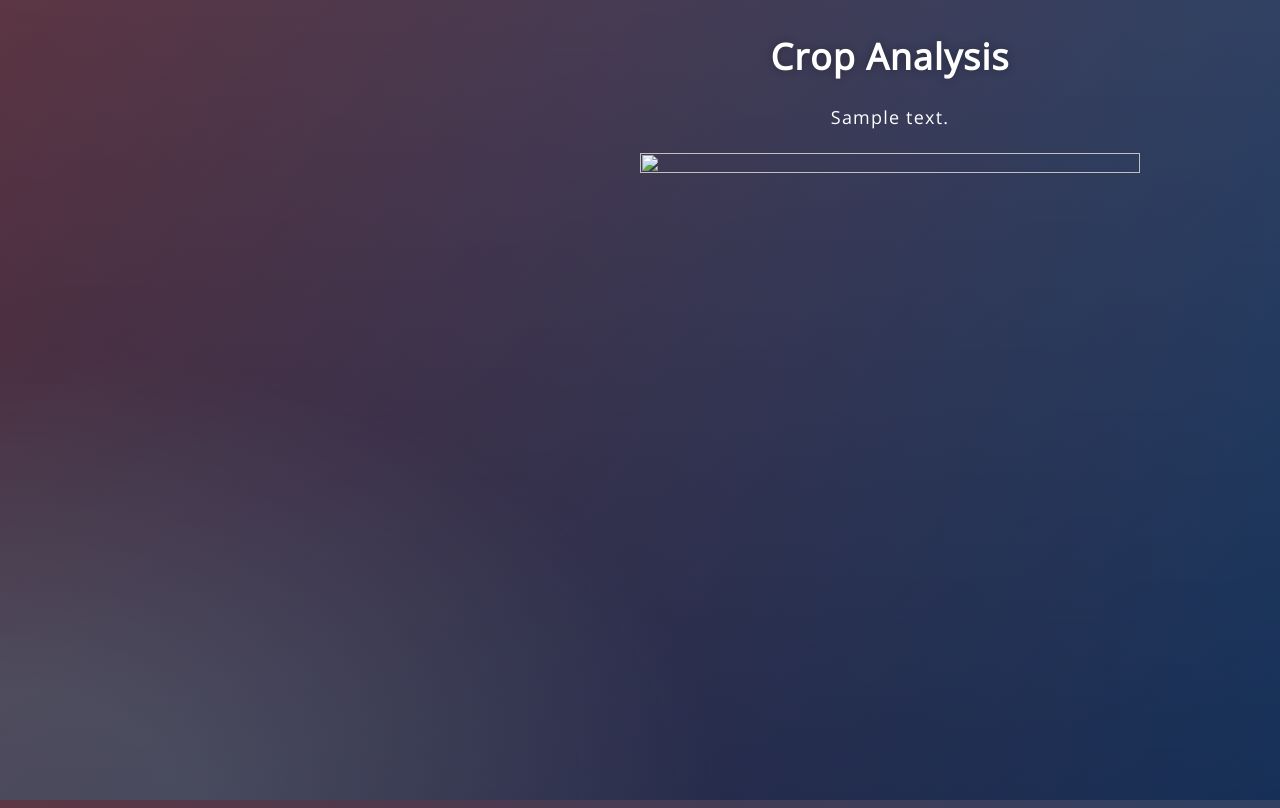
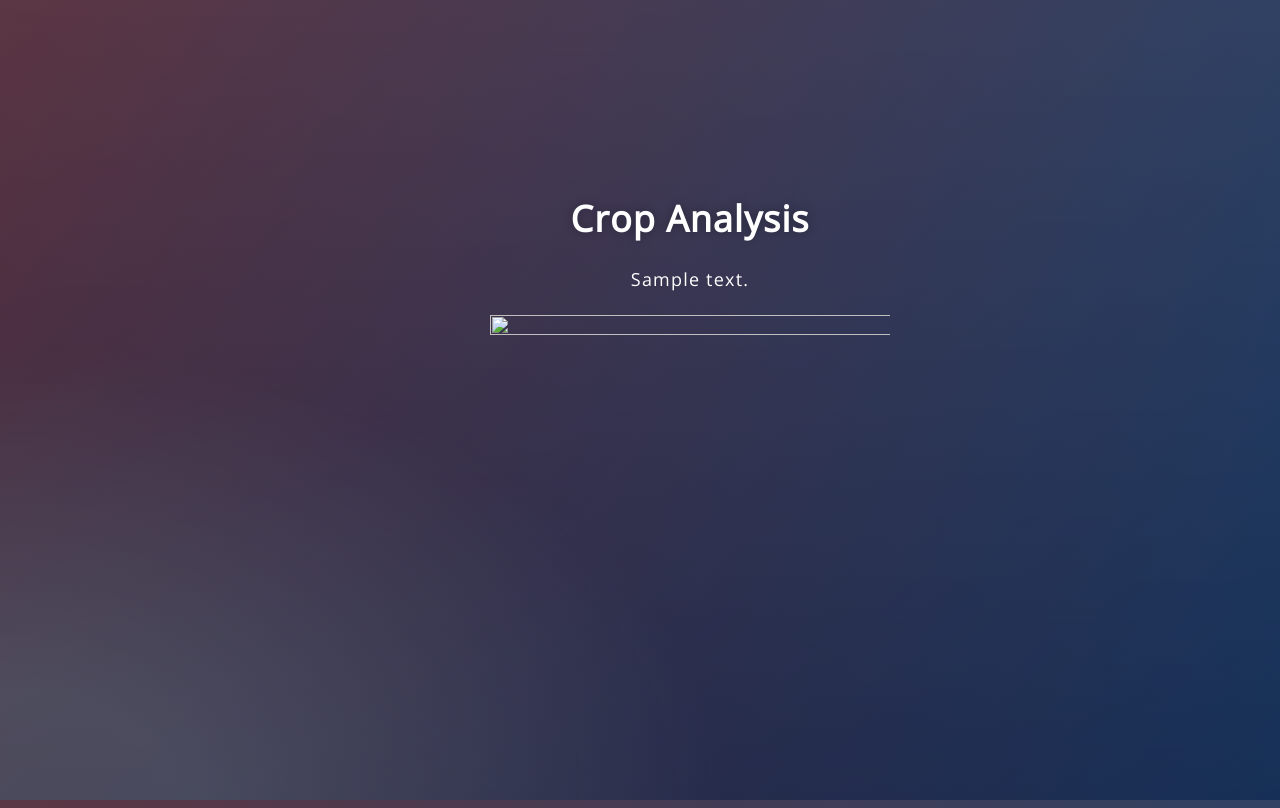
Before and after one commit to harshagarg09/Crop_Prediction_webApp, a Flask app: template templates/prediction.html in a window 1280 px wide. Run offline with Flask 2, Linux system fonts and the light colour scheme; the template is opened without the code that fills it: most values are stand-ins (such as "Sample title", 1, 10 or a date in 2020).

Commit message:
Update style_pred.css

```diff
--- a/static/css/style_pred.css
+++ b/static/css/style_pred.css
@@ -32,7 +32,11 @@ body {
 }
 .login {
 	position: absolute;
-	left: 50%
+	top: 40%;
+	left: 50%;
+	margin: -150px 0 0 -150px;
+	width:400px;
+	height:400px;
 }
 
 .login h1 { color: #fff; text-shadow: 0 0 10px rgba(0,0,0,0.3); letter-spacing:1px; text-align:center; }
```
